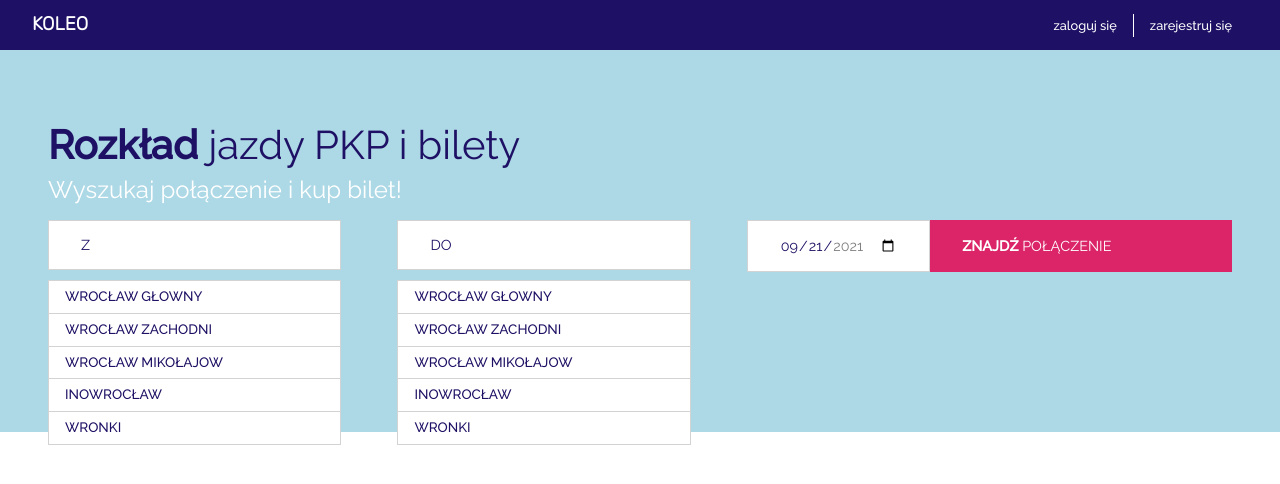
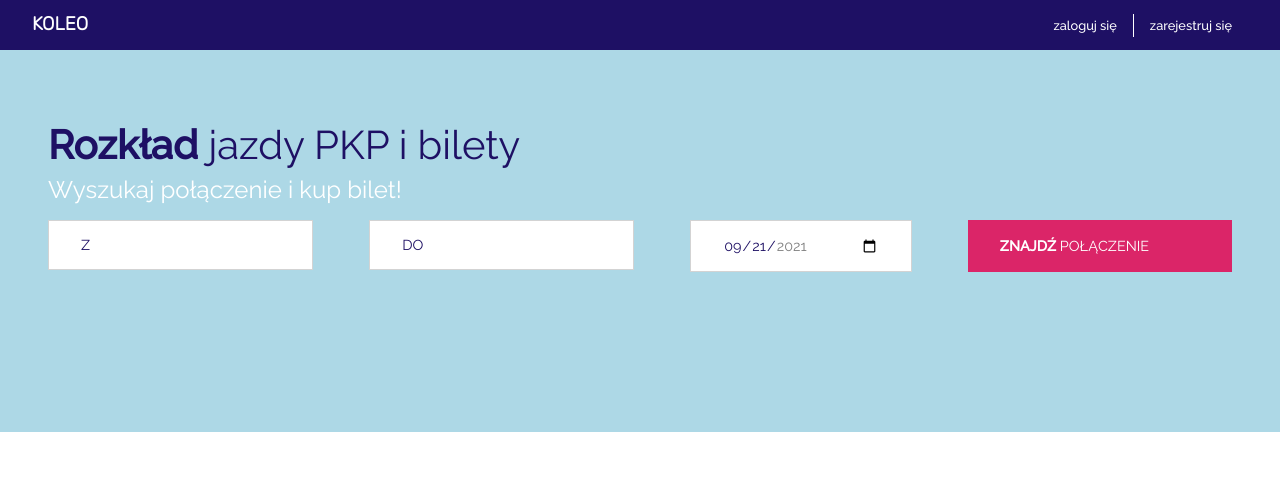
Before and after one commit to marcinwilkdev/koleo-clone-frontend, a React (Create React App) app: page / in a window 1280 px wide. Shown: the top 484 px of the page. Built offline with nearby package versions, Linux system fonts and the light colour scheme.

Commit message:
add dynamic options to WelcomeFormInput

```diff
--- a/src/components/Welcome/WelcomeFormInput.tsx
+++ b/src/components/Welcome/WelcomeFormInput.tsx
@@ -1,5 +1,5 @@
 import React from "react";
-import { UseInputHook } from "../../hooks/use-input";
+import useInput, { UseInputHook } from "../../hooks/use-input";
 import Input from "../UI/Input/Input";
 import classes from "./styles/WelcomeFormInput.module.css";
 
@@ -10,10 +10,16 @@ interface Props {
 }
 
 const WelcomeFormInput: React.FC<Props> = ({ hook, name, placeholder }) => {
+    let compiledOptionsClassName = classes.options;
+
+    if (hook.value.length >= 2) {
+        compiledOptionsClassName += " " + classes.show;
+    }
+
     return (
         <div className={classes.input}>
             <Input name={name} placeholder={placeholder} hook={hook} />
-            <div className={classes.options}>
+            <div className={compiledOptionsClassName}>
                 <div className={classes.option}>WROCŁAW GŁOWNY</div>
                 <div className={classes.option}>WROCŁAW ZACHODNI</div>
                 <div className={classes.option}>WROCŁAW MIKOŁAJOW</div>
--- a/src/components/Welcome/styles/DatePicker.module.css
+++ b/src/components/Welcome/styles/DatePicker.module.css
@@ -8,6 +8,9 @@
     font-size: 90%;
 
     padding: 1rem 2rem;
+
+    flex-grow: 24;
+    margin-right: 3.5rem;
 }
 
 .datePicker:focus-visible {
--- a/src/components/Welcome/styles/WelcomeFormInput.module.css
+++ b/src/components/Welcome/styles/WelcomeFormInput.module.css
@@ -19,8 +19,13 @@
     width: 100%;
 
     background-color: white;
+    opacity: 0;
 
     border: 1px solid lightgray;
+}
+
+.show {
+    opacity: 1;
 }
 
 .option {
```
Also changed, not shown: src/components/Welcome/WelcomeForm.tsx (+10 -2 lines).
